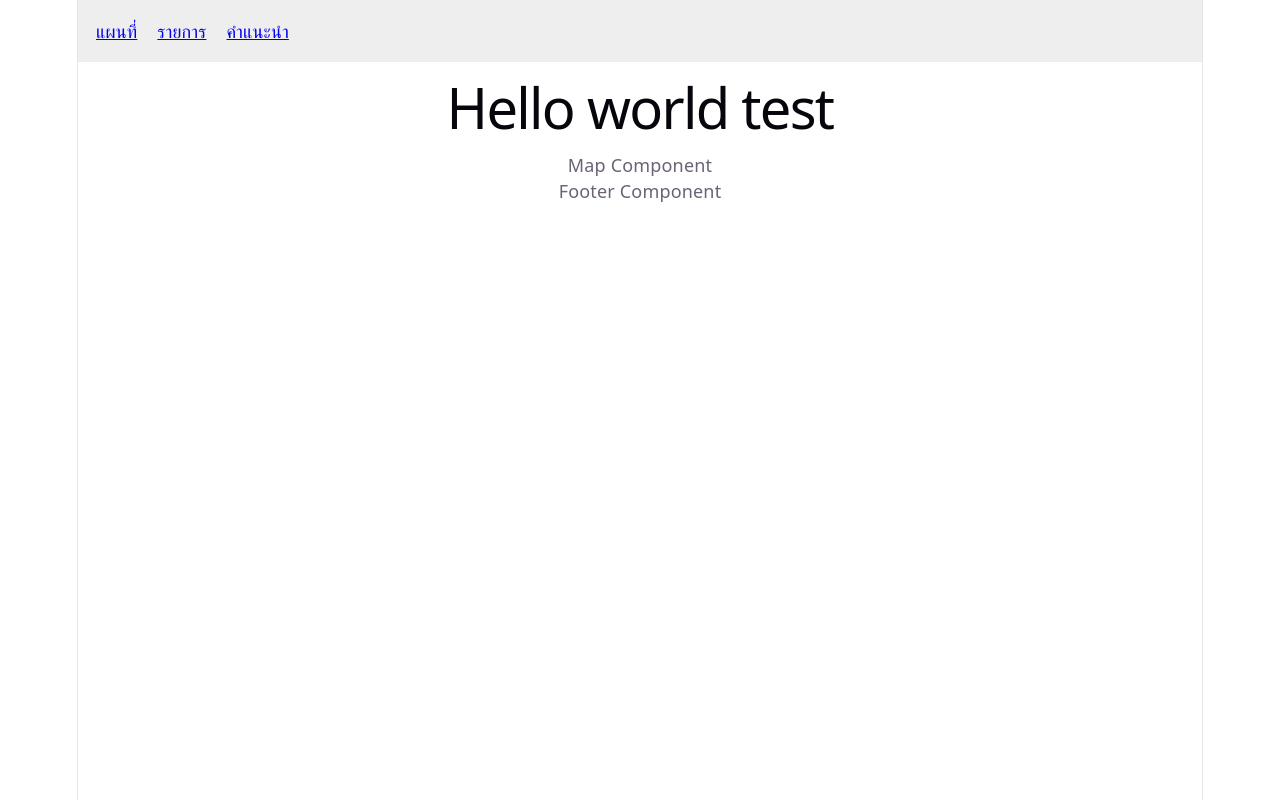
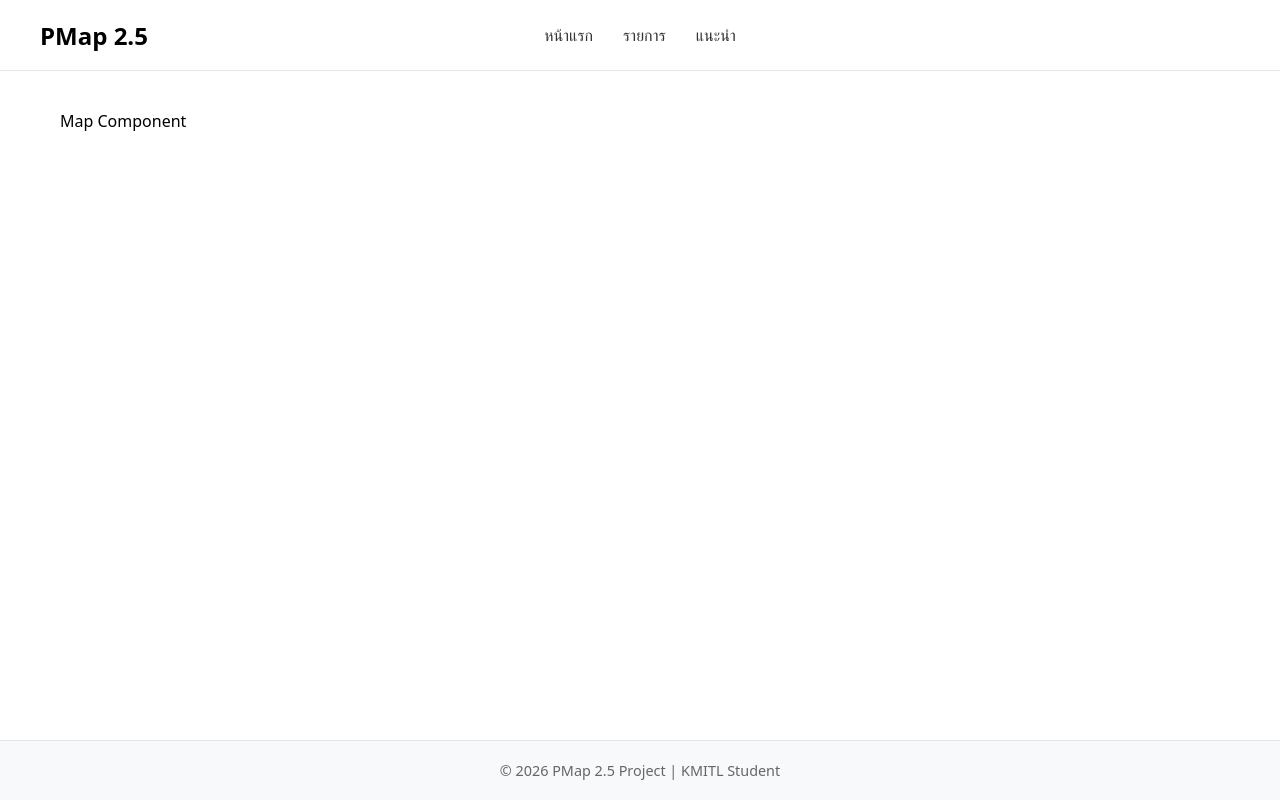
Before and after one commit to worawichtitle/Client-side, a React (Vite) app: page /map in a window 1280 px wide. Built offline with nearby package versions, Linux system fonts and the light colour scheme.

Commit message:
Save local changes before rebase

```diff
--- a/src/App copy.jsx
+++ b/src/App copy.jsx
@@ -1,4 +1,4 @@
-import { Routes, Route, Navigate } from "react-router-dom";
+mport { Routes, Route, Navigate } from "react-router-dom";
 import './App.css'
 import Navbar from "./components/Navbar";
 import Footer from "./components/Footer";
--- a/src/App.css
+++ b/src/App.css
@@ -182,3 +182,14 @@
     border-right-color: var(--border);
   }
 }
+
+.app-container {
+  display: flex;
+  flex-direction: column;
+  min-height: 100vh;
+}
+
+.main-content {
+  flex: 1;
+  padding-top: 5vh;
+}
--- a/src/App.jsx
+++ b/src/App.jsx
@@ -9,13 +9,11 @@ import NotFound from "./pages/NotFound";
 
 
 function App() {
+  return (
+    <div className="app-container">
+      <Navbar />
 
-  return (
-    <>
-      <Navbar />
-      <h1>Hello world test</h1>
-
-      <div className="content-container">
+      <main className="main-content">
         <Routes>
           <Route path="/" element={<Navigate to="/map" />} />
           <Route path="/map" element={<Map />} />
@@ -23,11 +21,11 @@ function App() {
           <Route path="/advice" element={<Advice />} />
           <Route path="*" element={<NotFound />} />
         </Routes>
-      </div>
+      </main>
 
       <Footer />
-    </>
-  )
+    </div>
+  );
 }
 
 export default App
--- /dev/null
+++ b/src/components/Footer.css
@@ -0,0 +1,13 @@
+.footer {
+  width: 100%;
+  background: #f8f9fa;
+  border-top: 1px solid var(--border);
+  padding: 20px 0;
+  text-align: center;
+}
+
+.footer-content p {
+  margin: 0;
+  color: #666;
+  font-size: 0.9rem;
+}
--- a/src/components/Footer.jsx
+++ b/src/components/Footer.jsx
@@ -1 +1,9 @@
-export default function Footer() {return <div>Footer Component</div>;}
+import './Footer.css';
+export default function Footer() {
+    return (
+    <footer className="footer">
+      <div className="footer-content">
+        <p>© 2026 PMap 2.5 Project | KMITL Student</p>
+      </div>
+    </footer>
+  );}
--- /dev/null
+++ b/src/components/Navbar.css
@@ -0,0 +1,50 @@
+.navbar {
+  position: fixed;
+  top: 0;
+  width: 100%;
+  height: var(--nav-height);
+  background: white;
+  border-bottom: 1px solid var(--border);
+  z-index: 1000;
+  display: flex;
+  justify-content: center;
+}
+
+.nav-container {
+  width: 100%;
+  max-width: 1200px;
+  display: flex;
+  align-items: center;
+  padding: 0 20px;
+}
+
+.nav-logo {
+  flex: 1;
+}
+
+.nav-logo a {
+  font-size: 1.5rem;
+  font-weight: bold;
+  text-decoration: none;
+  color: black;
+}
+
+.nav-menu {
+  display: flex;
+  list-style: none;
+  gap: 30px;
+  margin: 0;
+  padding: 0;
+  flex: 2;
+  justify-content: center; /* ดันเมนูมาไว้ตรงกลาง */
+}
+
+.nav-menu a {
+  text-decoration: none;
+  color: var(--text);
+  font-weight: 500;
+}
+
+.nav-spacer {
+  flex: 1; /* ดันให้เมนูกลางสมดุลกับฝั่งโลโก้ */
+}
--- a/src/components/Navbar.jsx
+++ b/src/components/Navbar.jsx
@@ -1,13 +1,22 @@
 // src/components/Navbar.jsx
 import React from 'react';
+import './Navbar.css';
 import { Link } from 'react-router-dom';
 
 const Navbar = () => {
   return (
-    <nav style={{ display: 'flex', gap: '20px', padding: '1rem', background: '#eee' }}>
-      <Link to="/">แผนที่</Link>
-      <Link to="/list">รายการ</Link>
-      <Link to="/advice">คำแนะนำ</Link>
+    <nav className="navbar">
+      <div className="nav-container">
+        <div className="nav-logo">
+          <Link to="/">PMap 2.5</Link>
+        </div>
+        <ul className="nav-menu">
+          <li><Link to="/map">หน้าแรก</Link></li>
+          <li><Link to="/list">รายการ</Link></li>
+          <li><Link to="/advice">แนะนำ</Link></li>
+        </ul>
+        <div className="nav-spacer"></div>
+      </div>
     </nav>
   );
 };
--- a/src/index.css
+++ b/src/index.css
@@ -1,111 +1,33 @@
 :root {
-  --text: #6b6375;
-  --text-h: #08060d;
-  --bg: #fff;
+  --text: #333;
+  --bg: #ffffff;
   --border: #e5e4e7;
-  --code-bg: #f4f3ec;
-  --accent: #aa3bff;
-  --accent-bg: rgba(170, 59, 255, 0.1);
-  --accent-border: rgba(170, 59, 255, 0.5);
-  --social-bg: rgba(244, 243, 236, 0.5);
-  --shadow:
-    rgba(0, 0, 0, 0.1) 0 10px 15px -3px, rgba(0, 0, 0, 0.05) 0 4px 6px -2px;
-
-  --sans: system-ui, 'Segoe UI', Roboto, sans-serif;
-  --heading: system-ui, 'Segoe UI', Roboto, sans-serif;
-  --mono: ui-monospace, Consolas, monospace;
-
-  font: 18px/145% var(--sans);
-  letter-spacing: 0.18px;
-  color-scheme: light dark;
-  color: var(--text);
-  background: var(--bg);
-  font-synthesis: none;
-  text-rendering: optimizeLegibility;
-  -webkit-font-smoothing: antialiased;
-  -moz-osx-font-smoothing: grayscale;
-
-  @media (max-width: 1024px) {
-    font-size: 16px;
-  }
-}
-
-@media (prefers-color-scheme: dark) {
-  :root {
-    --text: #9ca3af;
-    --text-h: #f3f4f6;
-    --bg: #16171d;
-    --border: #2e303a;
-    --code-bg: #1f2028;
-    --accent: #c084fc;
-    --accent-bg: rgba(192, 132, 252, 0.15);
-    --accent-border: rgba(192, 132, 252, 0.5);
-    --social-bg: rgba(47, 48, 58, 0.5);
-    --shadow:
-      rgba(0, 0, 0, 0.4) 0 10px 15px -3px, rgba(0, 0, 0, 0.25) 0 4px 6px -2px;
-  }
-
-  #social .button-icon {
-    filter: invert(1) brightness(2);
-  }
+  --accent: #007bff;
+  --nav-height: 70px;
+  font-family: system-ui, -apple-system, sans-serif;
 }
 
 body {
   margin: 0;
-}
-
-#root {
-  width: 1126px;
-  max-width: 100%;
-  margin: 0 auto;
-  text-align: center;
-  border-inline: 1px solid var(--border);
-  min-height: 100svh;
-  display: flex;
-  flex-direction: column;
+  padding: 0;
   box-sizing: border-box;
 }
 
-h1,
-h2 {
-  font-family: var(--heading);
-  font-weight: 500;
-  color: var(--text-h);
+/* โครงสร้างหลักที่ทำให้ Footer อยู่ล่างสุด */
+.app-container {
+  display: flex;
+  flex-direction: column;
+  min-height: 100vh; /* ความสูงเต็มจอ */
 }
 
-h1 {
-  font-size: 56px;
-  letter-spacing: -1.68px;
-  margin: 32px 0;
-  @media (max-width: 1024px) {
-    font-size: 36px;
-    margin: 20px 0;
-  }
+/* ส่วนเนื้อหาตรงกลางที่ยืดได้ */
+.main-content {
+  flex: 1;
+  margin-top: var(--nav-height); /* เว้นที่ให้ Navbar ที่ fix ไว้ */
+  padding: 20px;
+  width: 100%;
+  max-width: 1200px;
+  margin-left: auto;
+  margin-right: auto;
+  box-sizing: border-box;
 }
-h2 {
-  font-size: 24px;
-  line-height: 118%;
-  letter-spacing: -0.24px;
-  margin: 0 0 8px;
-  @media (max-width: 1024px) {
-    font-size: 20px;
-  }
-}
-p {
-  margin: 0;
-}
-
-code,
-.counter {
-  font-family: var(--mono);
-  display: inline-flex;
-  border-radius: 4px;
-  color: var(--text-h);
-}
-
-code {
-  font-size: 15px;
-  line-height: 135%;
-  padding: 4px 8px;
-  background: var(--code-bg);
-}
--- a/src/pages/Map.jsx
+++ b/src/pages/Map.jsx
@@ -1 +1,5 @@
-export default function Map() {return <div>Map Component</div>;}
+export default function Map() {return (
+<div>Map Component
+
+</div>
+);}
```
